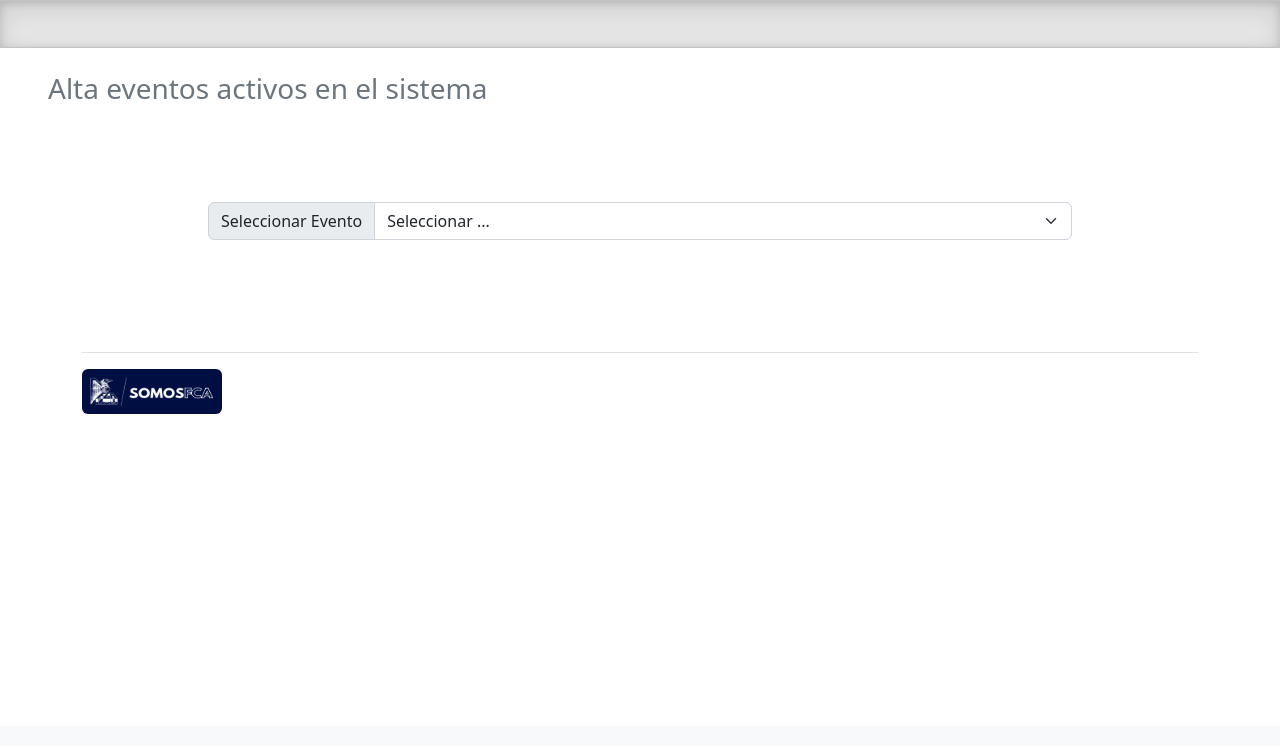
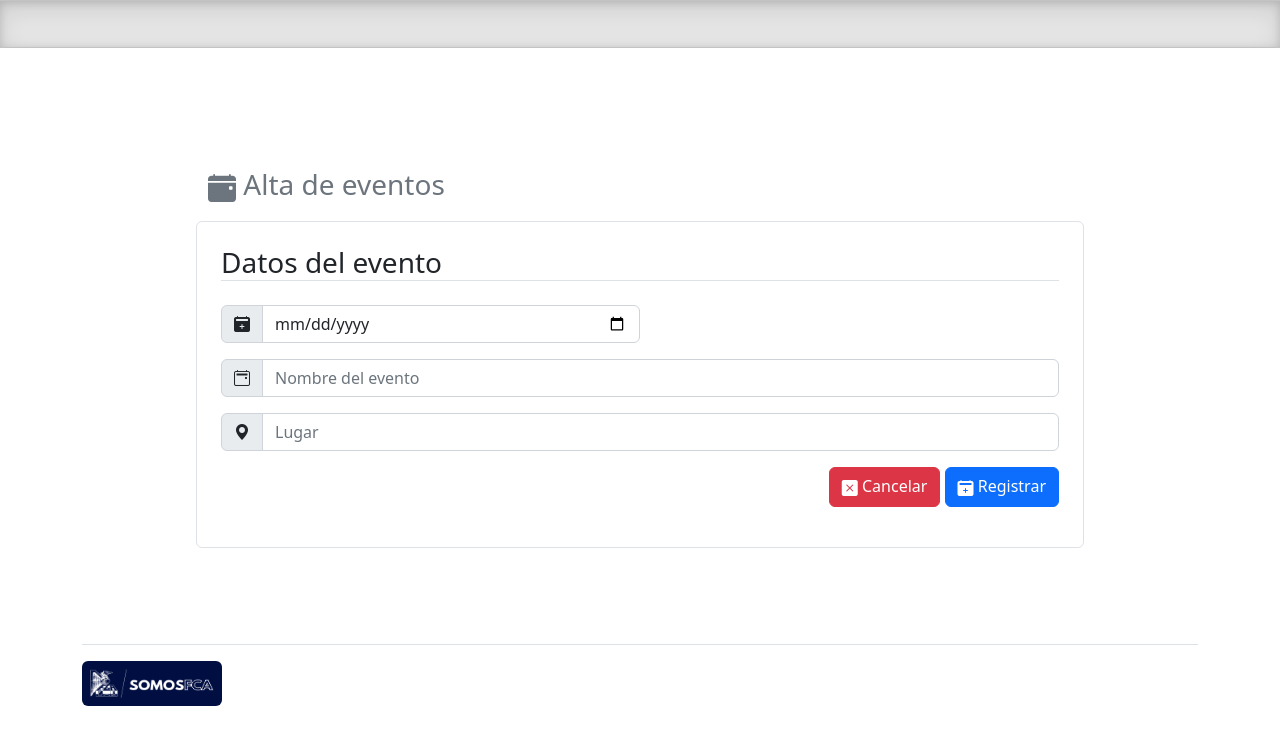
Before and after one commit to jesusrlv/eventosUACYA, a PHP site: page /admin/alta_eventos.php in a window 1280 px wide. Shown: the part 74-820 px from the top of the page. Before the commit the page ends 488 px from the top, so only its background shows below. Run offline with PHP 8.4, Linux system fonts and the light colour scheme.

Commit message:
vista agregar evento

```diff
--- a/admin/alta_asistentes.php
+++ b/admin/alta_asistentes.php
@@ -101,9 +101,10 @@
 
   </div>
 
-  <h3 class="mt-4 ms-5 text-secondary">Alta activos en el sistema</h3>
+
 
     <div class="container-fluid w-75 h-100 mt-5 mb-5 p-5">
+    <h3 class="mt-4 mb-3 text-secondary"><i class="bi bi-people-fill"></i> Pre-carga de asistentes</h3>
         <div class="row justify-content-center">
             <div class="col-12 border rounded p-4">
             <h3 class="mb-4 border-bottom">Datos de asistente</h3>
--- a/admin/alta_eventos.php
+++ b/admin/alta_eventos.php
@@ -101,22 +101,29 @@
 
   </div>
 
-  <h3 class="mt-4 ms-5 text-secondary">Alta eventos activos en el sistema</h3>
+    <div class="container-fluid w-75 h-100 mt-5 mb-5 p-5">
+    <h3 class="mt-4 mb-3 text-secondary"><i class="bi bi-calendar-event-fill"></i> Alta de eventos</h3>
 
-    <div class="container-fluid w-75 h-100 mt-5 mb-5 p-5">
-        <div class="row justify-content-center">
-            <div class="col-12">
-                <div class="input-group mb-3 w-100">
-                    <span class="input-group-text" id="basic-addon1">Seleccionar Evento</span>
-                    <select class="form-select" aria-label="Default select example">
-                        <option selected>Seleccionar ...</option>
-                        <option value="1">One</option>
-                        <option value="2">Two</option>
-                        <option value="3">Three</option>
-                    </select>
-                </div>
+    <div class="row justify-content-center">
+            <div class="col-12 border rounded p-4">
+            <h3 class="mb-4 border-bottom">Datos del evento</h3>
+            <div class="input-group mb-3 w-50">
+                <span class="input-group-text" id="basic-addon1"><i class="bi bi-calendar2-plus-fill"></i></span>
+                <input type="date" class="form-control" placeholder="Fecha del evento" aria-label="Fecha del evento" aria-describedby="basic-addon1">
             </div>
-            <div class="col-0"></div>
+            <div class="input-group mb-3">
+                <span class="input-group-text" id="basic-addon1"><i class="bi bi-calendar2-event"></i></span>
+                <input type="text" class="form-control" placeholder="Nombre del evento" aria-label="Nombre del evento" aria-describedby="basic-addon1">
+            </div>
+
+            <div class="input-group mb-3">
+
+                <span class="input-group-text" id="basic-addon1"><i class="bi bi-geo-alt-fill"></i></span>
+                <input type="text" class="form-control" placeholder="Lugar" aria-label="Lugar" aria-describedby="basic-addon1">
+            </div>
+
+
+            <p class="w-100 text-end"><button class="btn btn-danger "><i class="bi bi-x-square-fill"></i> Cancelar</button> <button class="btn btn-primary"><i class="bi bi-calendar2-plus-fill"></i> Registrar</button></p>
         </div>
     </div>
 
```
Also changed, not shown: admin/index.php (+12 -4 lines).
